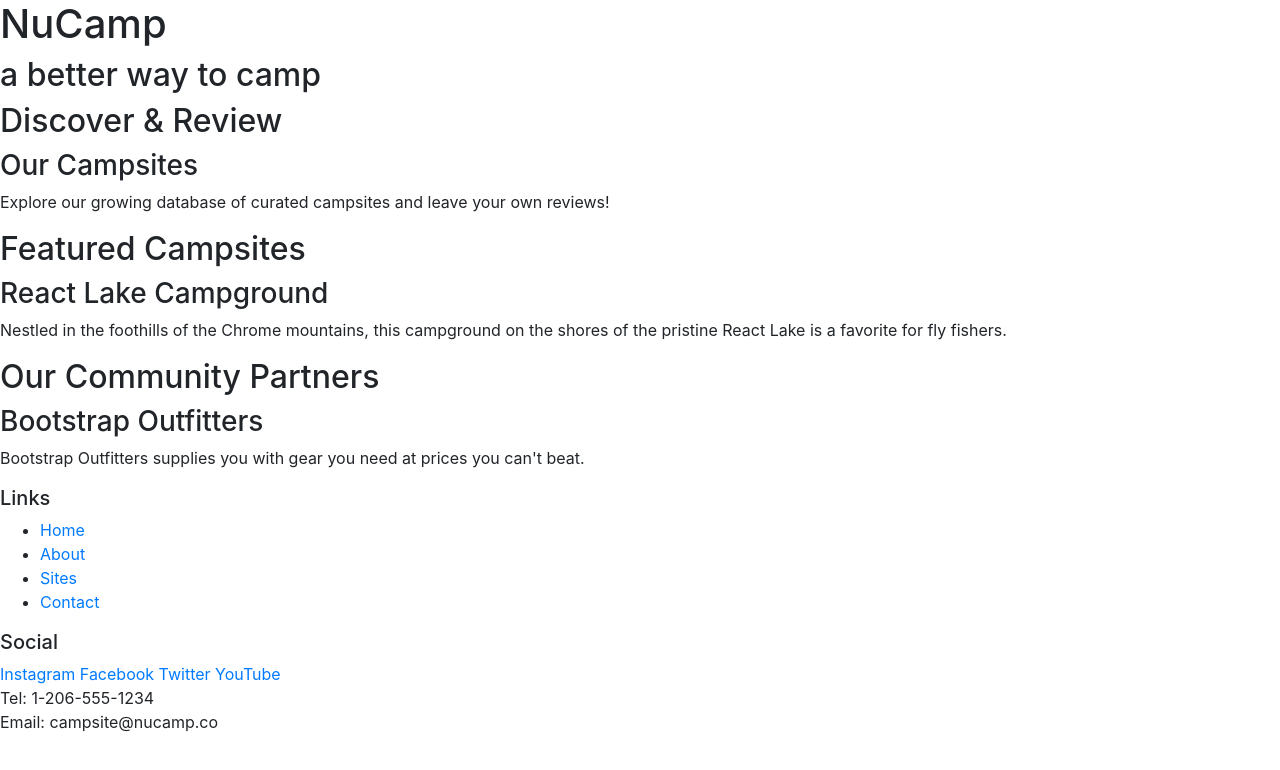
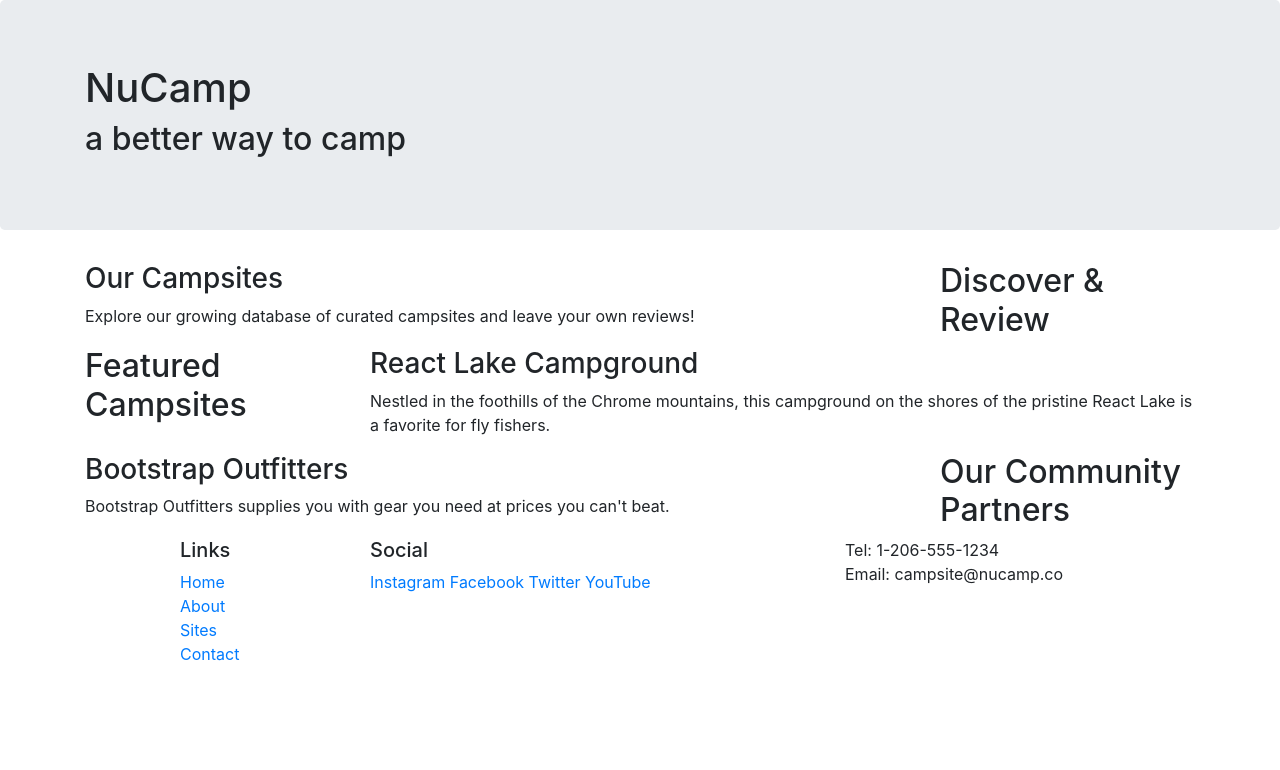
Before and after one commit to Rockrat2008/NuCamp-Campsite, a website: page index.html in a window 1280 px wide. Drawn offline with nearby package versions, Linux system fonts and the light colour scheme.

Commit message:
Added Bootstrap styling

```diff
--- a/index.html
+++ b/index.html
@@ -16,56 +16,78 @@
     <title>NuCamp: A Better Way to Camp</title>
   </head>
   <body>
-    <header>
-      <div>
+    <header class="jumbotron">
+      <div class="container">
+        <div class="row">
+          <div class="col">
             <h1>NuCamp</h1>
             <h2>a better way to camp</h2>
           </div>
+        </div>
+      </div>
     </header>
-    <div>
+    <div class="container">
+      <div class="row">
+        <div class="col-sm-4 col-md-3 order-sm-last">
           <h2>Discover & Review</h2>
+        </div>
+        <div class="col">
           <h3>Our Campsites</h3>
           <p>
             Explore our growing database of curated campsites and leave your own
             reviews!
           </p>
         </div>
-    <div>
+      </div>
+      <div class="row">
+        <div class="col-sm-4 col-md-3">
           <h2>Featured Campsites</h2>
+        </div>
+        <div class="col">
           <h3>React Lake Campground</h3>
           <p>
-        Nestled in the foothills of the Chrome mountains, this campground on the
-        shores of the pristine React Lake is a favorite for fly fishers.
+            Nestled in the foothills of the Chrome mountains, this campground on
+            the shores of the pristine React Lake is a favorite for fly fishers.
           </p>
         </div>
-    <div>
+      </div>
+      <div class="row">
+        <div class="col-smm-4 col-md-3 order-sm-last">
           <h2>Our Community Partners</h2>
+        </div>
+        <div class="col">
           <h3>Bootstrap Outfitters</h3>
           <p>
-        Bootstrap Outfitters supplies you with gear you need at prices you can't
-        beat.
+            Bootstrap Outfitters supplies you with gear you need at prices you
+            can't beat.
           </p>
         </div>
+      </div>
+    </div>
     <footer>
-      <div>
+      <div class="container">
+        <div class="row">
+          <div class="col-4 col-sm-2 offset-1">
             <h5>Links</h5>
-        <ul>
+            <ul class="list-unstyled">
               <li><a href="#">Home</a></li>
               <li><a href="#">About</a></li>
               <li><a href="#">Sites</a></li>
               <li><a href="#">Contact</a></li>
             </ul>
           </div>
-      <div>
+          <div class="col-6 col-sm-5">
             <h5>Social</h5>
             <a href="http://instagram.com/">Instagram</a>
             <a href="http://facebook.com/">Facebook</a>
             <a href="http://twitter.com/">Twitter</a>
             <a href="http://youtube.com/">YouTube</a>
           </div>
-      <div>
+          <div class="col-sm-4">
             Tel: 1-206-555-1234<br />
             Email: campsite@nucamp.co
+          </div>
+        </div>
       </div>
     </footer>
     <!-- jQuery must come first, then Popper.js, then the Bootstrap JavaScript plugins.-->
```
Lines whose indentation alone changed are shown as unchanged.
